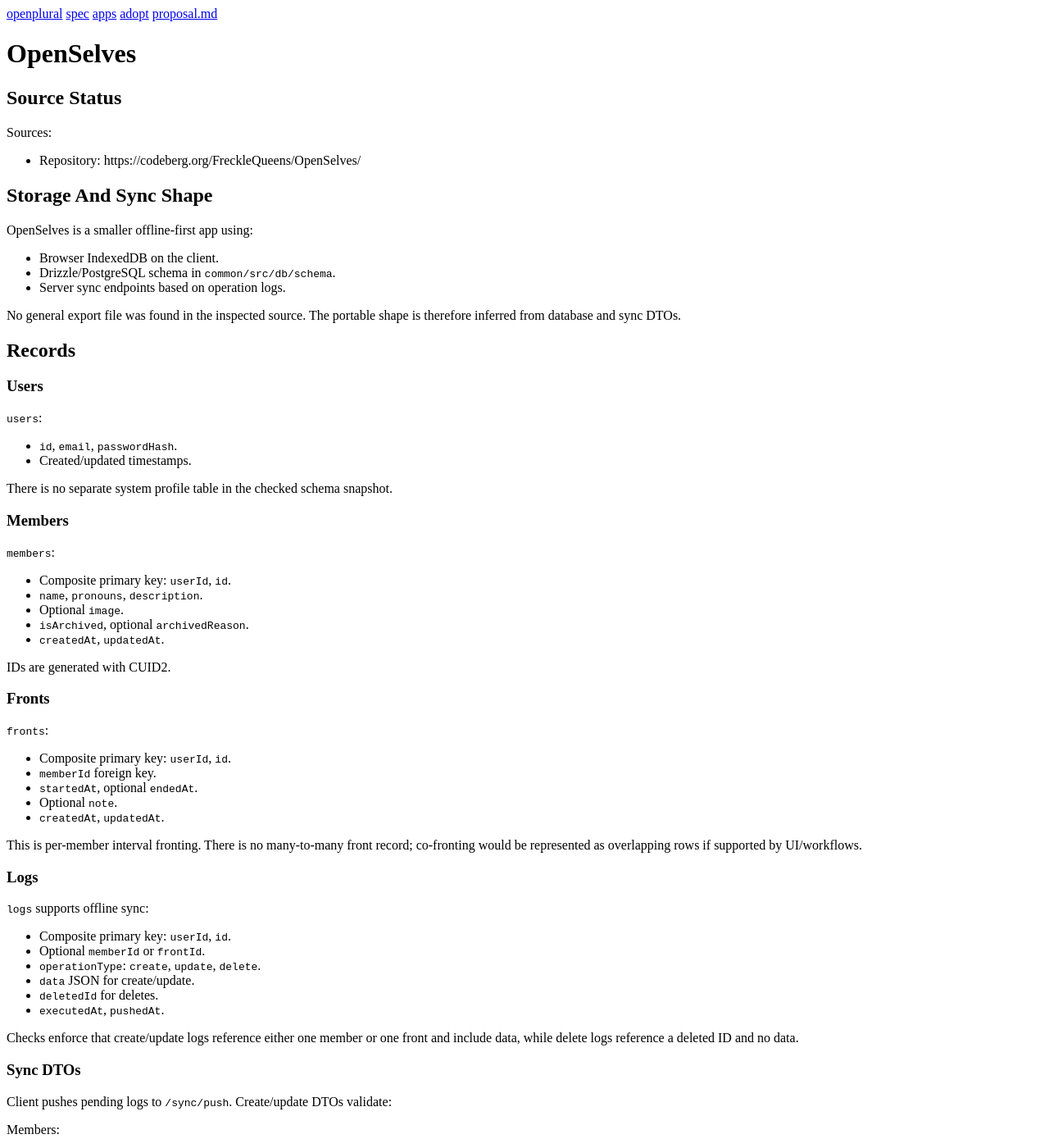
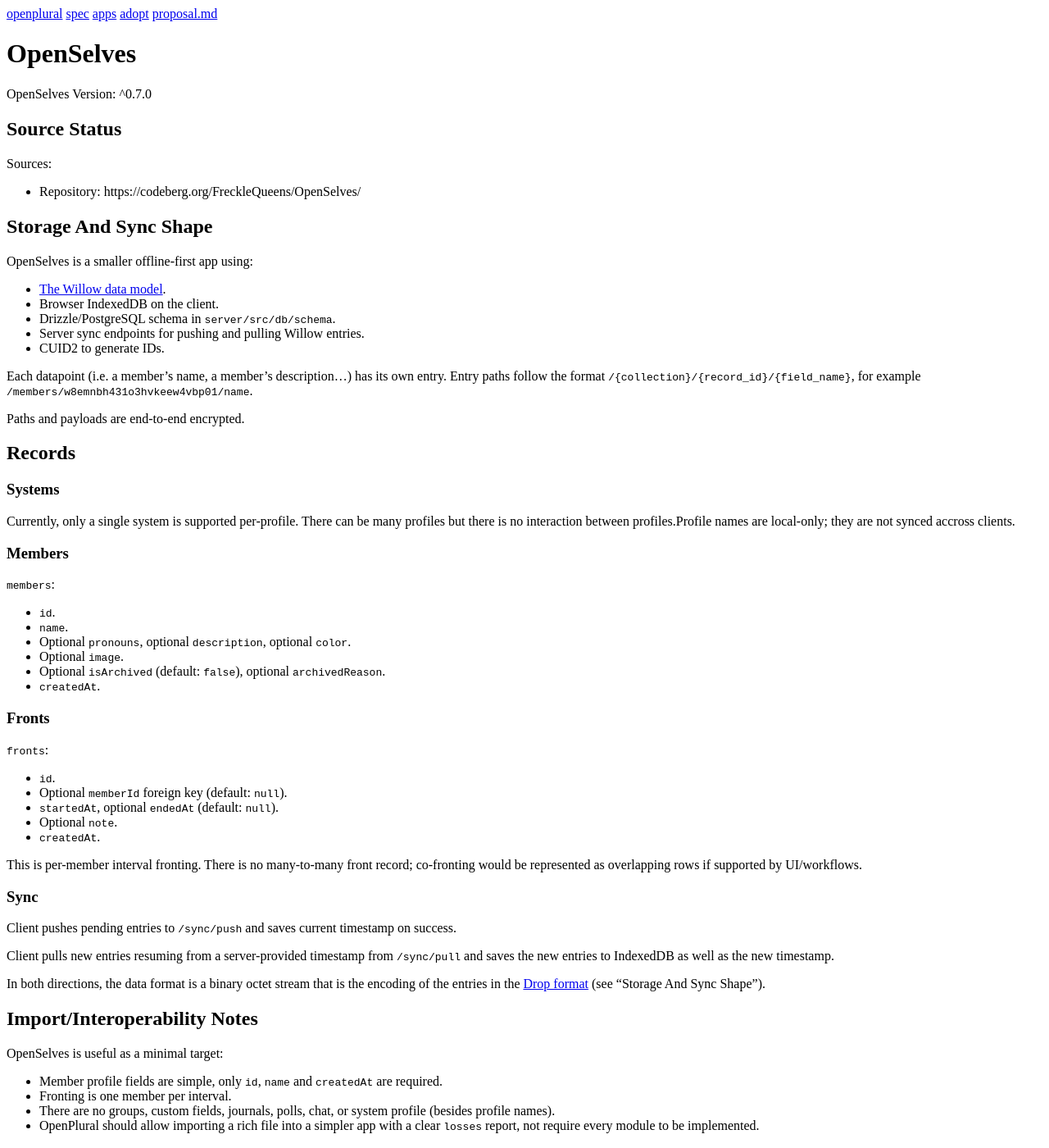
Before and after one commit to PluralPort/spec, a Jekyll site: the page built from docs/apps/openselves.md, in a window 1280 px wide and 1400 px high. Shown: the whole window at 82% size. Built offline with Jekyll 4.4.1, drawn with Linux system fonts in a browser that asks for light colours; our own code applies the rules of GitHub Pages for plain Markdown files; some of the changed text lies outside the part shown.

Commit message:
Update OpenSelves' research document with latest changes from 0.7.0
At time of writing, OpenSelves 0.7.0 is not released yet but any change
to what's discussed in this document is unlikely.

```diff
--- a/docs/apps/openselves.md
+++ b/docs/apps/openselves.md
@@ -1,4 +1,6 @@
 # OpenSelves
+
+OpenSelves Version: ^0.7.0
 
 ## Source Status
 
@@ -10,81 +12,58 @@ Sources:
 
 OpenSelves is a smaller offline-first app using:
 
+- [The Willow data model](https://willowprotocol.org/specs/data-model/#data_model).
 - Browser IndexedDB on the client.
-- Drizzle/PostgreSQL schema in `common/src/db/schema`.
-- Server sync endpoints based on operation logs.
+- Drizzle/PostgreSQL schema in `server/src/db/schema`.
+- Server sync endpoints for pushing and pulling Willow entries.
+- CUID2 to generate IDs.
 
-No general export file was found in the inspected source. The portable shape is therefore inferred from database and sync DTOs.
+Each datapoint (i.e. a member's name, a member's description...) has its own entry. Entry paths follow the format `/{collection}/{record_id}/{field_name}`, for example `/members/w8emnbh431o3hvkeew4vbp01/name`.
+
+Paths and payloads are end-to-end encrypted.
 
 ## Records
 
-### Users
+### Systems
 
-`users`:
-
-- `id`, `email`, `passwordHash`.
-- Created/updated timestamps.
-
-There is no separate system profile table in the checked schema snapshot.
+Currently, only a single system is supported per-profile. There can be many profiles but there is no interaction between profiles.Profile names are local-only; they are not synced accross clients.
 
 ### Members
 
 `members`:
 
-- Composite primary key: `userId`, `id`.
-- `name`, `pronouns`, `description`.
+- `id`.
+- `name`.
+- Optional `pronouns`, optional `description`, optional `color`.
 - Optional `image`.
-- `isArchived`, optional `archivedReason`.
-- `createdAt`, `updatedAt`.
-
-IDs are generated with CUID2.
+- Optional `isArchived` (default: `false`), optional `archivedReason`.
+- `createdAt`.
 
 ### Fronts
 
 `fronts`:
 
-- Composite primary key: `userId`, `id`.
-- `memberId` foreign key.
-- `startedAt`, optional `endedAt`.
+- `id`.
+- Optional `memberId` foreign key (default: `null`).
+- `startedAt`, optional `endedAt` (default: `null`).
 - Optional `note`.
-- `createdAt`, `updatedAt`.
+- `createdAt`.
 
 This is per-member interval fronting. There is no many-to-many front record; co-fronting would be represented as overlapping rows if supported by UI/workflows.
 
-### Logs
+### Sync
 
-`logs` supports offline sync:
+Client pushes pending entries to `/sync/push` and saves current timestamp on success.
 
-- Composite primary key: `userId`, `id`.
-- Optional `memberId` or `frontId`.
-- `operationType`: `create`, `update`, `delete`.
-- `data` JSON for create/update.
-- `deletedId` for deletes.
-- `executedAt`, `pushedAt`.
+Client pulls new entries resuming from a server-provided timestamp from `/sync/pull` and saves the new entries to IndexedDB as well as the new timestamp.
 
-Checks enforce that create/update logs reference either one member or one front and include data, while delete logs reference a deleted ID and no data.
-
-### Sync DTOs
-
-Client pushes pending logs to `/sync/push`. Create/update DTOs validate:
-
-Members:
-
-- `name`, `pronouns`, `description`.
-- Optional image URL or data URI.
-- `isArchived`, `archivedReason`.
-
-Fronts:
-
-- `memberId`, `startedAt`, `endedAt`, `note`.
-
-Client pulls logs since a timestamp from `/sync/pull` and applies them to IndexedDB.
+In both directions, the data format is a binary octet stream that is the encoding of the entries in the [Drop format](https://willowprotocol.org/specs/drop-format/#willow_drop_format) (see "Storage And Sync Shape").
 
 ## Import/Interoperability Notes
 
 OpenSelves is useful as a minimal target:
 
-- Member profile fields are required and simple.
+- Member profile fields are simple, only `id`, `name` and `createdAt` are required.
 - Fronting is one member per interval.
-- There are no groups, custom fields, journals, polls, chat, or system profile in the inspected schema.
+- There are no groups, custom fields, journals, polls, chat, or system profile (besides profile names).
 - OpenPlural should allow importing a rich file into a simpler app with a clear `losses` report, not require every module to be implemented.
```
